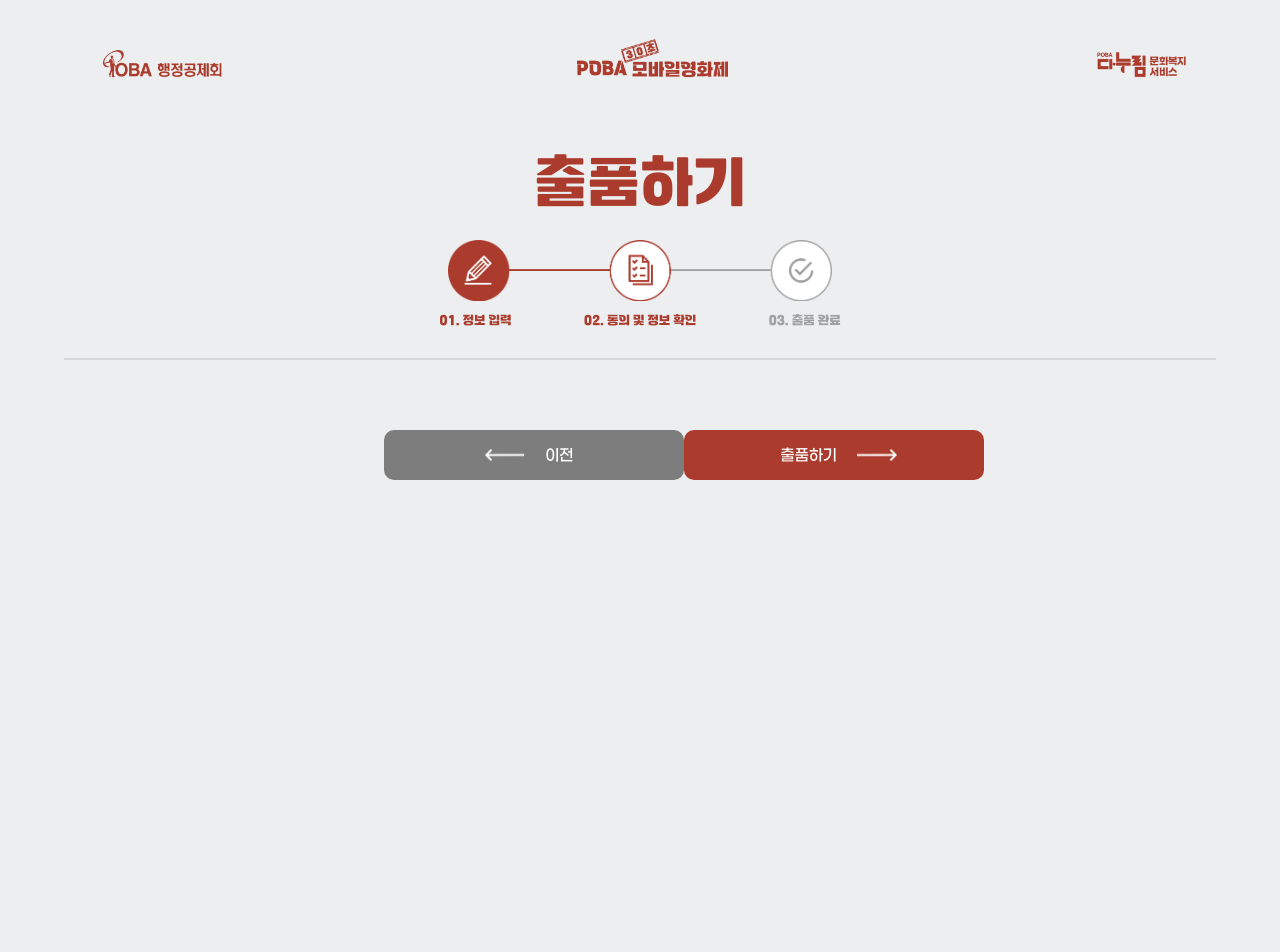
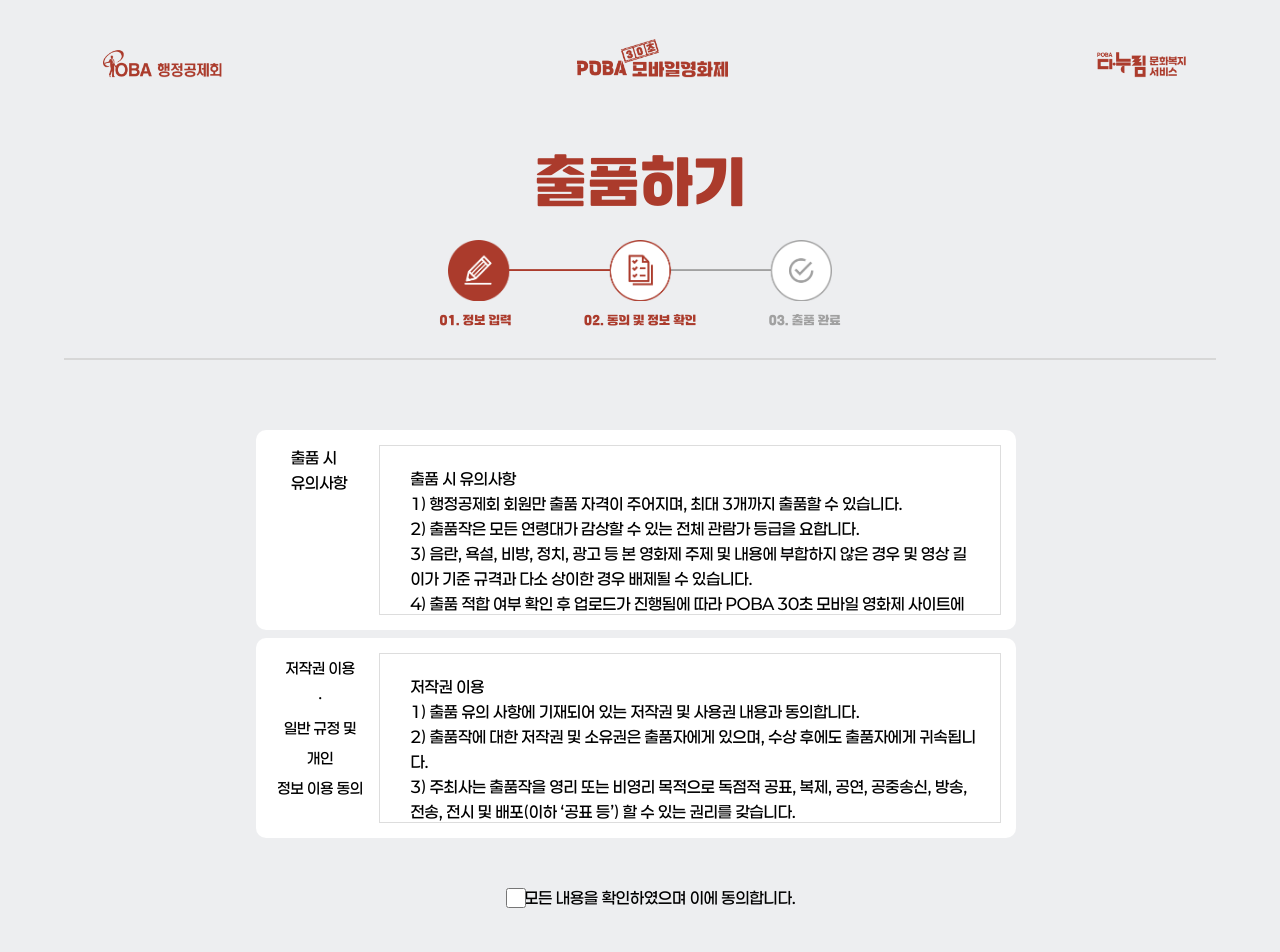
Before and after one commit to 30second-project/FE, a React (Create React App) app: page /page2 in a window 1280 px wide. Shown: the top 952 px of the page. Before the commit the page ends 800 px from the top, so only its background shows below. Built offline with nearby package versions, Linux system fonts and the light colour scheme; some icons are missing.

Commit message:
수정사항 완료

```diff
--- a/src/Page1.js
+++ b/src/Page1.js
@@ -6,7 +6,7 @@ import DropFileInput from "./components/drop-file-input/DropFileInput";
 import ImgDrop from "./components/drop-file-input/ImgDrop";
 import plus from "./image/plus.png";
 import next from "./image/right.png";
-import { Link } from 'react-router-dom';
+import { Link, useNavigate } from 'react-router-dom';
 
 function Page1() {
     const [works, setWorks] = useState([{
@@ -24,8 +24,10 @@ function Page1() {
         imgName: '',
         imgSize: '',
         imgType: '',
-        thumbnailUrl: '',  // 썸네일 미리보기 URL을 저장할 필드 추가
+        thumbnailUrl: '',
     }]);
+
+    const navigate = useNavigate();  // useNavigate 훅 사용
 
     // 작품 정보 업데이트 함수
     const updateWorkInfo = (index, data) => {
@@ -57,22 +59,21 @@ function Page1() {
         setWorks(newWorks);
     };
 
-    // 썸네일 파일 변경 시 호출되는 함수
     const updateImageFileData = (index, fileData) => {
         const newWorks = [...works];
         if (fileData && fileData.file instanceof File) {
-            const thumbnailUrl = URL.createObjectURL(fileData.file); // 미리보기 URL 생성
+            const thumbnailUrl = URL.createObjectURL(fileData.file);
             newWorks[index].thumbnail = fileData.file;
             newWorks[index].imgName = fileData.name;
             newWorks[index].imgSize = (fileData.size / 1024).toFixed(2) + ' KB';
             newWorks[index].imgType = fileData.type;
-            newWorks[index].thumbnailUrl = thumbnailUrl; // 썸네일 미리보기 URL 저장
+            newWorks[index].thumbnailUrl = thumbnailUrl;
         } else {
             newWorks[index].thumbnail = null;
             newWorks[index].imgName = '';
             newWorks[index].imgSize = '';
             newWorks[index].imgType = '';
-            newWorks[index].thumbnailUrl = ''; // 썸네일 URL 초기화
+            newWorks[index].thumbnailUrl = '';
         }
         setWorks(newWorks);
     };
@@ -87,6 +88,28 @@ function Page1() {
     useEffect(() => {
         window.scrollTo(0, 0);
     }, []);
+
+    // 필수 입력 필드 확인 함수
+    const validateRequiredFields = () => {
+        for (let work of works) {
+            if (!work.title || !work.description || !work.director || !work.videoFile) {
+                return false;  // 필수 항목이 비어있으면 false 반환
+            }
+        }
+        return true;  // 모든 필수 항목이 입력되었으면 true 반환
+    };
+
+    // 제출 시 필수 필드 체크 및 페이지 이동
+    const handleSubmit = (e) => {
+        e.preventDefault();
+        if (validateRequiredFields()) {
+            // 모든 필수 필드가 입력되었을 경우 다음 페이지로 이동
+            navigate('/page2', { state: { works } });
+        } else {
+            // 필수 필드가 누락되었을 경우 경고창 띄움
+            alert('모든 필수 항목을 입력해주세요.');
+        }
+    };
 
     return (
         <div>
@@ -114,16 +137,14 @@ function Page1() {
                     <li className="first">연락처<span className="red">*</span></li>
                     <li className="second"><input type="text" placeholder="POBA누리 연동 자동 입력" /></li>
                 </ul>
-
+                <p className="info">2.작품정보 <span className="three">(최대 3개까지 출품가능합니다)</span></p>
                 {works.map((work, index) => (
                     <div key={index}>
-                        <p className="info">2.작품정보 <span className="three">(최대 3개까지 출품가능합니다)</span>
                         {works.length > 1 && (
                             <div className="del" onClick={() => handleRemoveWork(index)}>
                                 <i className="xi-close-circle-o"></i>
                             </div>
                         )}
-                        </p>
                         <ul className="box box1">
                             <li className="first">작품제목<span className="red">*</span></li>
                             <li className="second">
@@ -141,6 +162,7 @@ function Page1() {
                             <li className="first">작품내용<span className="red">*</span></li>
                             <li className="second">
                                 <textarea
+                                required
                                     placeholder="작품내용을 입력해주세요"
                                     value={work.description}
                                     onChange={(e) => updateWorkInfo(index, { description: e.target.value })}
@@ -153,6 +175,7 @@ function Page1() {
                                 <input
                                     type="text"
                                     className="movieTitle"
+                                    required
                                     placeholder="감독 이름을 입력해주세요 (2명 이상인 경우, 쉼표로 구분해주세요)"
                                     value={work.director}
                                     onChange={(e) => updateWorkInfo(index, { director: e.target.value })}
@@ -165,6 +188,7 @@ function Page1() {
                                 <input
                                     type="text"
                                     className="movieTitle"
+
                                     placeholder="배우 이름을 입력해주세요 (2명 이상인 경우, 쉼표로 구분해주세요)."
                                     value={work.actors}
                                     onChange={(e) => updateWorkInfo(index, { actors: e.target.value })}
@@ -177,7 +201,7 @@ function Page1() {
                                 <input
                                     type="text"
                                     className="movieTitle"
-                                    placeholder="예) 촬영,편집 등"
+                                    placeholder="촬영, 편집 등 추가 정보를 입력해주세요 (예) 촬영 : 홍길동, 편집 : 홍길동)"
                                     value={work.additionalInfo}
                                     onChange={(e) => updateWorkInfo(index, { additionalInfo: e.target.value })}
                                 />
@@ -197,7 +221,8 @@ function Page1() {
                                 />
                             </li>
                         </ul>
-
+                       <p className='Tend'>※ 썸네일이란, 영상을 클릭하기 전에 내용을 미리 보여주는 작은 대표 이미지입니다.
+                       </p>
                     </div>
                 ))}
             </section>
@@ -207,11 +232,9 @@ function Page1() {
                     <img src={plus} alt="plus" />작품 추가하기
                 </button>
             )}
-            <Link to={"/page2"} state={{ works }}>
-                <div className='next'>
-                    다음 <img src={next} alt="next" />
-                </div>
-            </Link>
+            <button className='next' onClick={handleSubmit}>
+                다음 <img src={next} alt="next" />
+            </button>
         </div>
     );
 }
--- a/src/Page2.js
+++ b/src/Page2.js
@@ -7,13 +7,14 @@ import "./css/Page2.css";
 import circle2 from '../src/image/page2.png';
 import right from "./image/right.png";
 import left from "./image/left.png";
+import { useNavigate } from 'react-router-dom'; // useNavigate 추가
 
 function Page2() {
     const location = useLocation();
     const { works } = location.state || { works: [] };
     const [isModalOpen, setIsModalOpen] = useState(false);
     const [selectedVideoUrl, setSelectedVideoUrl] = useState(null);
-
+    const [isChecked, setIsChecked] = useState(false);
     const openModal = (videoUrl) => {
         setSelectedVideoUrl(videoUrl);
         setIsModalOpen(true);
@@ -24,7 +25,21 @@ function Page2() {
         setSelectedVideoUrl(null);
     };
 
-    const handleSubmit = async () => {
+    const handleCheckboxChange = () => {
+        setIsChecked(!isChecked);
+    };
+    const navigate = useNavigate(); // useNavigate 추가
+    const handleSubmit = async (e) => {
+        e.preventDefault();
+
+        if (!isChecked) {
+            alert('모든 내용을 확인하고 동의해야 출품할 수 있습니다.');
+            return;
+        }
+
+
+        navigate('/page3');
+
         const formData = new FormData();
 
         works.forEach((work, index) => {
@@ -45,8 +60,10 @@ function Page2() {
                 },
             });
             console.log('Response:', response.data);
+
         } catch (error) {
             console.error('Error:', error);
+            alert('서버 요청 중 문제가 발생했습니다.');
         }
     };
 
@@ -67,6 +84,53 @@ function Page2() {
             </ul>
             <hr />
             <section>
+            <ul className="box box2-1">
+                    <li className="first">출품 시<br /> 유의사항</li>
+                    <li className="second">
+                        <div className='notice'>
+                            출품 시 유의사항<br />
+                            1) 행정공제회 회원만 출품 자격이 주어지며, 최대 3개까지 출품할 수 있습니다.<br />
+                            2) 출품작은 모든 연령대가 감상할 수 있는 전체 관람가 등급을 요합니다.<br />
+                            3) 음란, 욕설, 비방, 정치, 광고 등 본 영화제 주제 및 내용에 부합하지 않은 경우 및 영상 길이가 기준 규격과 다소 상이한 경우 배제될 수 있습니다.<br />
+                            4) 출품 적합 여부 확인 후 업로드가 진행됨에 따라 POBA 30초 모바일 영화제 사이트에 출품작 업로드까지 일정 기간 소요될 수 있습니다.<br />
+                            5) 출품 후에는 수정할 수 없으며, 제출한 자료는 일체 반환하지 않습니다.<br />
+                            6) 음악 및 영상을 포함한 모든 저작권 및 초상권 문제가 없도록 저작권자의 사용 승인(협의)가 완료된 소스를 사용하시길 권장드립니다.<br />
+                            7) 출품작에 대한 저작권 및 소유권은 출품자에게 있으며, 출품작의 초상권, 저작권 관련 분쟁 발생 시 책임은 출품자에게 있습니다.<br />
+                            8) 출품자는 출품과 동시에 출품작을 행정공제회 필요에 따라 활용을 허락한 것으로 봅니다.<br />
+                            9) 총상금 2,000만 원(36명 내외, 중복 수상 불가)으로 출품자에게 일괄 지급되며, 제세공과금(22%)를 원천징수한 후 차액이 지급됩니다.
+                            <br />
+                        </div>
+                    </li>
+                </ul>
+
+                <ul className="box box2-2">
+                    <li className="first first2">저작권 이용<br />·<br />일반 규정 및 개인<br/>정보 이용 동의</li>
+                    <li className="second">
+                        <div className='notice'>
+                            저작권 이용 <br />
+                            1) 출품 유의 사항에 기재되어 있는 저작권 및 사용권 내용과 동의합니다. <br />
+                            2) 출품작에 대한 저작권 및 소유권은 출품자에게 있으며, 수상 후에도 출품자에게 귀속됩니다. <br />
+                            3) 주최사는 출품작을 영리 또는 비영리 목적으로 독점적 공표, 복제, 공연, 공중송신, 방송, 전송, 전시 및 배포(이하 ‘공표 등’) 할 수 있는 권리를 갖습니다. <br />
+                            4) 출품작에 실질적인 개변이 없고, 내용, 형식, 제호의 동일성이 유지되는 범위 내에서 출품작의 포맷, 크기 등 형식을 수정 또는 변경할 수 있으며, 이를 주최사의 필요에 따라 활용할 수 있습니다. <br />
+                            5) 출품작에 쓰인 음악, 영상 등 저작권 및 초상권 등 기타 권리에 대한 문제와 관련해 주최사가 개별적으로 확인하지 않으며, 저작권 침해 등 발생하는 어떠한 문제도 주최사는 책임지지 않습니다. <br />
+                            <br />
+                            일반 규정 및 개인정보 이용 동의 <br />
+                            1) 출품 유의 사항에 안내된 내용에 따라 출품 적합 여부 확인 후 업로드가 진행되며, 적합하지 않을 경우 심사에서 제외됩니다. <br />
+                            2) 출품 적합 여부 확인 후 업로드가 진행됨에 따라 POBA 30초 모바일 영화제 사이트에 출품작 업로드까지 일정 기간 소요될 수 있습니다. <br />
+                            3) 심사 일정은 사전 고지하지 않으며, 주최사의 사정에 따라 입상작 수와 부상이 변경될 수 있습니다. <br />
+                            4) 본인 작품(표절 등)이 아니거나, 신청접수일 기준으로 타 영상 공모전 수상작은 심사에서 제외하며, 수상 후에라도 위반 사실이 밝혀졌을 경우 취소(상금 반환)합니다. <br />
+                            5) 향후 출품작의 저작권과 관련한 분쟁이 발생할 경우, 한국저작권위원회에 조정을 신청하여 해결할 수 있으며, 양 당사자는 원활한 분쟁 해결을 위해 상호 노력합니다. <br />
+                            6) 출품자는 제3자의 저작권, 초상권, 기타 권리를 침해하지 않도록 주의의무를 다하며, 이에 관한 분쟁 책임은 출품자에게 있습니다. <br />
+                            7) 주최사는 출품작을 영화제 종료 이후에도 출품 사이트에 전시할 수 있으며, 출품자는 이에 동의합니다. <br />
+                            8) 주최사는 출품작 심사 및 상영, 홍보 등 영화제 관련 사항을 위해 출품신청서의 개인정보를 수집한다. <br />
+                            9) 개인정보 처리 목적이 달성된 후에 개인정보를 파기합니다. <br />
+                        </div>
+                    </li>
+                </ul>
+
+                <div className='yes'>
+                    <input type='checkbox'  checked={isChecked} onChange={handleCheckboxChange}></input>모든 내용을 확인하였으며 이에 동의합니다.
+                </div>
                 {works.map((work, index) => (
                     <div key={index}>
                         <p className="info">출품정보 확인</p>
@@ -168,9 +232,9 @@ function Page2() {
                 )}
             </section>
             <ul className='page2Btn'>
-                <Link to="/"><li className='what'><img src={left} alt="이전" />이전</li></Link>
-                <Link to="/page3"><li className='what2' onClick={handleSubmit}>출품하기<img src={right} alt="출품하기" /></li></Link>
-            </ul>
+    <li className='what' onClick={() => navigate(-1)}><img src={left} alt="이전" />이전</li>
+    <li className='what2' onClick={handleSubmit}>출품하기<img src={right} alt="출품하기" /></li>
+</ul>
             {/*업로드 진행 창이 필요할 수 있습니다.*/}
         </div>
     );
--- a/src/css/Page2.css
+++ b/src/css/Page2.css
@@ -12,6 +12,25 @@ line-height: 25px;
 overflow: scroll;
 overflow-x: hidden;
 border: 1px solid #ddd;
+}
+.box2-2{
+    height: 200px;
+    padding: 15px;
+    box-sizing: border-box;
+    padding-left: 0;
+}
+.box2-2 .second{
+    padding: 10px;
+    box-sizing: border-box;
+overflow: scroll;
+overflow-x: hidden;
+border: 1px solid #ddd;
+}
+.first2{
+    text-align: center!important;
+    font-size: 15px;
+    line-height: 30px;
+    margin-right: 15px;
 }
 .notice{
     padding: 10px;
```
Also changed, not shown: src/Page3.js (+7 -4 lines), src/components/drop-file-input/drop-file-input.css (+4 -13 lines), src/css/Page1.css (+24 -14 lines), src/css/Page3.css (+10 -3 lines).
